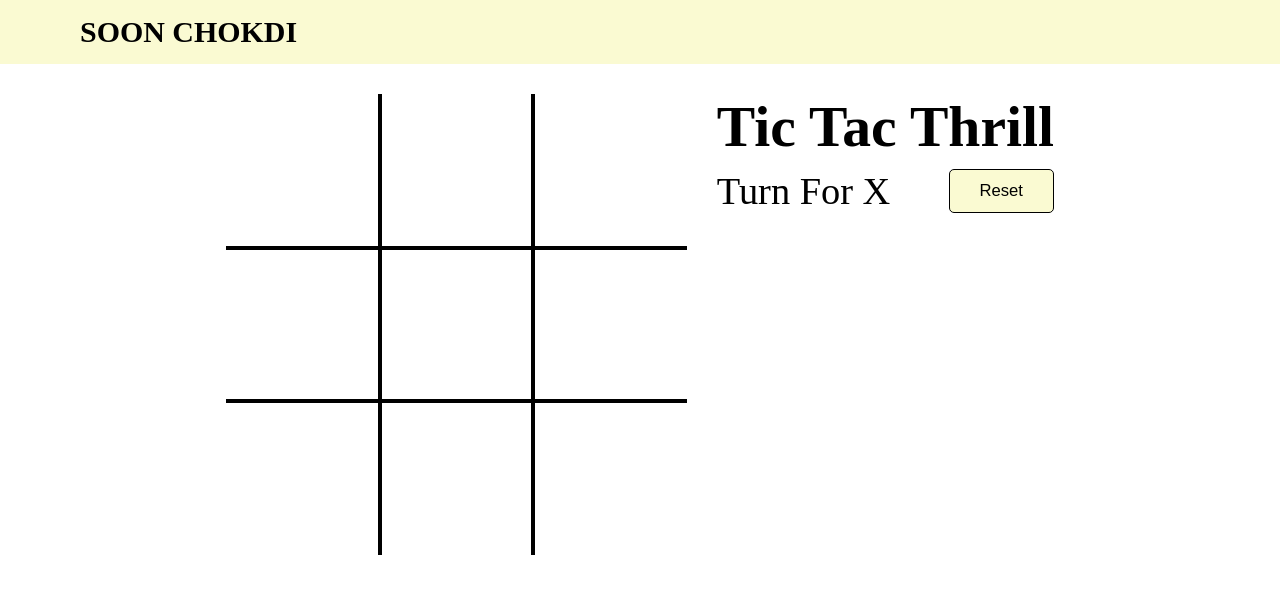
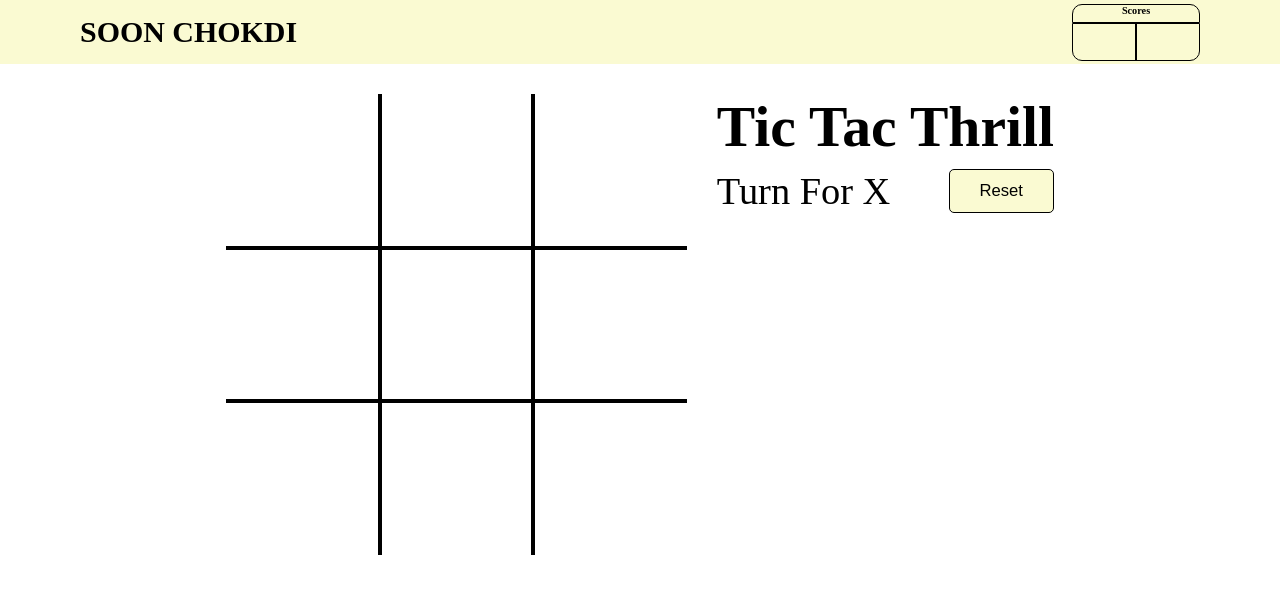
Before and after one commit to DhimmarSmit/TicTacToe, a plain HTML site: page index.html in a window 1280 px wide. Drawn offline with Linux system fonts and the light colour scheme; a web font is replaced by a local one.

Commit message:
Add files via upload

```diff
--- a/index.html
+++ b/index.html
@@ -10,6 +10,19 @@
 <body>
     <nav>
         <h3>SOON CHOKDI</h3>
+        <div class="scorecard">
+            <div class="info-score">
+                <h4>Scores</h4>
+            </div>
+            <div class="players">
+                <div class="score1">
+                    <h1></h1>
+                </div>
+                <div class="score2">
+                    <h1></h1>
+                </div>
+            </div>
+        </div>
     </nav>
     <div class="main-container">
         <div class="container">
--- a/script.js
+++ b/script.js
@@ -1,10 +1,22 @@
 let audio = new Audio('ting.mp3');
 turn = "X";
 let gameIsFinish = false;
+player1Count = 0;
+player2Count = 0;
 
 const changeChance = () =>{
     return turn === "X"? "O":"X"
 }
+
+const updateScore = (winner) => {
+    if (winner === "X") {
+        player1Count++;
+        document.querySelector('.score1 h1').textContent = player1Count;
+    } else if (winner === "O") {
+        player2Count++;
+        document.querySelector('.score2 h1').textContent = player2Count;
+    }
+};
 
 const checkToWin = ()=>{
     let squaretext = document.getElementsByClassName('squaretext');
@@ -24,6 +36,7 @@ const checkToWin = ()=>{
             gameIsFinish = true
             document.getElementsByTagName('img')[0].style.width = '200px';
             showWinningLine(e);
+            updateScore(squaretext[e[0]].innerText);
         }
     })
 }
@@ -66,9 +79,7 @@ Array.from(square).forEach(element =>{
                 document.getElementsByClassName("info")[0].innerText = "Turn For " + turn;
             }
         }
-
     })
-
 })
 
 btn.addEventListener('click',()=>{
--- a/style.css
+++ b/style.css
@@ -10,9 +10,45 @@ nav{
     background:lightgoldenrodyellow;
     display: flex;
     align-items: center;
+    justify-content: space-between;
     font-size: 2vw;
     font-family:  "Yuji Mai", serif;
     padding:0 80px;
+}
+
+.scorecard{
+    height:5vw;
+    width:10vw;
+    margin-top:7px;;
+}
+.info-score{
+    height:1.5vw;
+    font-size:0.8vw;
+    border: 1px solid black;
+    text-align: center;
+    border-top-left-radius: 10px;
+    border-top-right-radius: 10px;
+}
+
+.players{
+    display:flex;
+    height:3vw;
+    border: 1px solid black;
+    font-size: 1.5vw;
+    border-bottom-left-radius: 10px;
+    border-bottom-right-radius: 10px;
+}
+
+.score1{
+    border-right: 1px solid black;
+    width:5vw;
+    text-align: center;
+}
+
+.score2{
+    border-left: 1px solid black;
+    width:5vw;
+    text-align: center;
 }
 
 .main-container{
```
